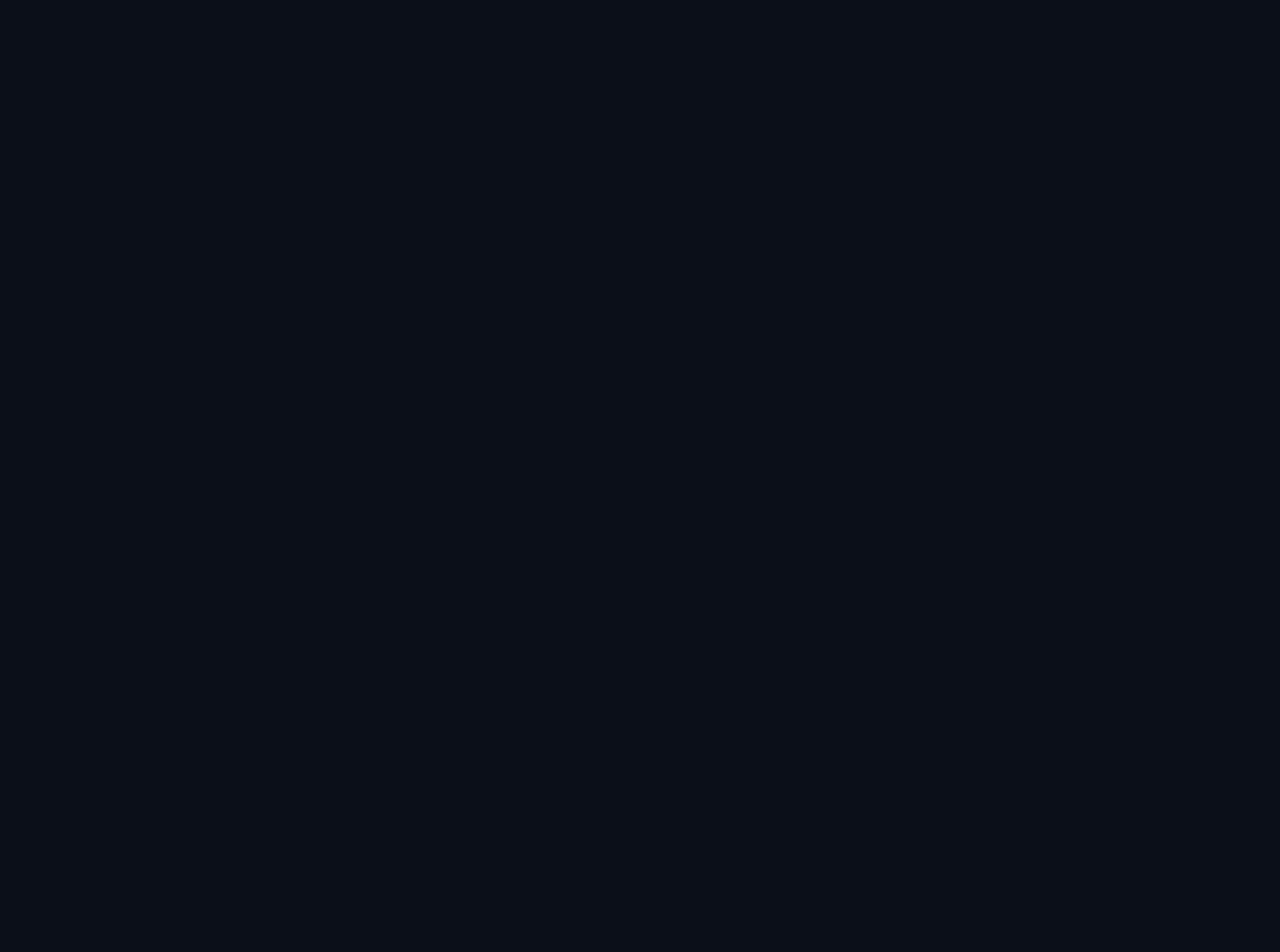
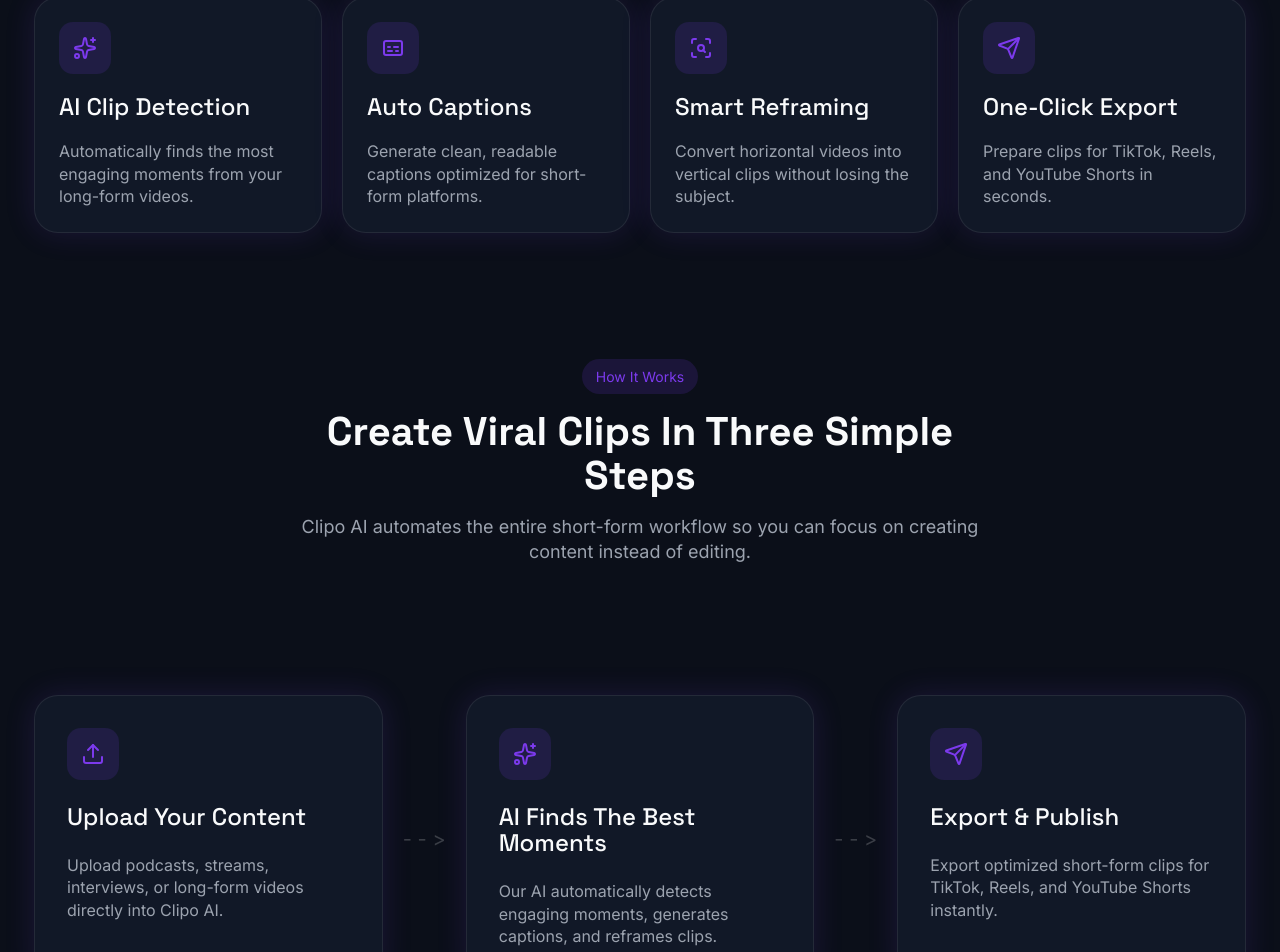
Before and after one commit to rinkashimee/clipo-ai, a React (Vite) app: page / in a window 1280 px wide. Shown: the part 1161-2113 px from the top of the page. Before the commit the page ends 800 px from the top, so only its background shows below. Built offline with nearby package versions, Linux system fonts and the light colour scheme.

Commit message:
feature and how it works sections

```diff
--- a/src/App.tsx
+++ b/src/App.tsx
@@ -1,11 +1,15 @@
 import { Navbar } from '@/sections/Navbar/Navbar';
 import { Hero } from '@/sections/Hero/Hero';
+import { Features } from '@/sections/Features/Features';
+import { HowItWorks } from '@/sections/HowItWorks/HowItWorks';
 
 export const App = () => {
   return (
     <>
       <Navbar />
       <Hero />
+      <Features />
+      <HowItWorks />
     </>
   );
 };
--- /dev/null
+++ b/src/components/common/FeatureCard.tsx
@@ -0,0 +1,26 @@
+import type { LucideIcon } from 'lucide-react';
+import { Typography } from '@/components/ui/Typography';
+
+interface FeatureCardProps {
+  icon: LucideIcon;
+  title: string;
+  description: string;
+}
+
+export function FeatureCard({ icon: Icon, title, description }: FeatureCardProps) {
+  return (
+    <article className="feature-card">
+      <div className="icon-container">
+        <Icon size={24} />
+      </div>
+
+      <Typography as="h4" variant="h4" color="white" cursor="default">
+        {title}
+      </Typography>
+
+      <Typography variant="body-md" color="gray-400" cursor="default">
+        {description}
+      </Typography>
+    </article>
+  );
+}
--- /dev/null
+++ b/src/components/common/HowItWorksArrow.tsx
@@ -0,0 +1,3 @@
+export function HowItWorksArrow() {
+  return <div className="how-arrow">- - &gt;</div>;
+}
--- /dev/null
+++ b/src/components/common/HowItWorksCard.tsx
@@ -0,0 +1,27 @@
+import type { LucideIcon } from 'lucide-react';
+
+import { Typography } from '@/components/ui/Typography';
+
+interface HowItWorksCardProps {
+  icon: LucideIcon;
+  title: string;
+  description: string;
+}
+
+export function HowItWorksCard({ icon: Icon, title, description }: HowItWorksCardProps) {
+  return (
+    <article className="how-card">
+      <div className="icon-container">
+        <Icon size={24} />
+      </div>
+
+      <Typography as="h4" variant="h4" color="white" cursor="default">
+        {title}
+      </Typography>
+
+      <Typography variant="body-md" color="gray-400" cursor="default">
+        {description}
+      </Typography>
+    </article>
+  );
+}
--- /dev/null
+++ b/src/components/common/SectionHeader.tsx
@@ -0,0 +1,27 @@
+import { Typography } from '@/components/ui/Typography';
+
+interface SectionHeaderProps {
+  pilltext: string;
+  title: string;
+  description: string;
+}
+
+export function SectionHeader({ pilltext, title, description }: SectionHeaderProps) {
+  return (
+    <div className="mx-auto max-w-[720px] flex-col items-center text-center p-2.5">
+      <div className="title-pill">
+        <Typography variant="body-s" color="primary" cursor="default">
+          {pilltext}
+        </Typography>
+      </div>
+
+      <Typography as="h2" variant="h2" color="white" cursor="default" className="mt-4">
+        {title}
+      </Typography>
+
+      <Typography variant="body-lg" color="gray-400" cursor="default" className="mt-4">
+        {description}
+      </Typography>
+    </div>
+  );
+}
--- /dev/null
+++ b/src/data/howItWorks.ts
@@ -0,0 +1,22 @@
+import { Send, Sparkles, Upload } from 'lucide-react';
+
+export const HOW_IT_WORKS_STEPS = [
+  {
+    icon: Upload,
+    title: 'Upload Your Content',
+    description:
+      'Upload podcasts, streams, interviews, or long-form videos directly into Clipo AI.',
+  },
+  {
+    icon: Sparkles,
+    title: 'AI Finds The Best Moments',
+    description:
+      'Our AI automatically detects engaging moments, generates captions, and reframes clips.',
+  },
+  {
+    icon: Send,
+    title: 'Export & Publish',
+    description:
+      'Export optimized short-form clips for TikTok, Reels, and YouTube Shorts instantly.',
+  },
+];
--- /dev/null
+++ b/src/sections/Features/Features.tsx
@@ -0,0 +1,27 @@
+import { FeatureCard } from '@/components/common/FeatureCard';
+import { SectionHeader } from '@/components/common/SectionHeader';
+import { Container } from '@/components/ui/Container';
+import { FEATURES } from '@/data/features';
+
+export function Features() {
+  return (
+    <section id="features" className="pt-24">
+      <Container>
+        <div className="flex flex-col gap-16 p-2.5">
+          <SectionHeader
+            pilltext="Features"
+            title="Everything You Need To Create Viral Clips"
+            description="Powerful AI tools designed to help creators turn long videos into high-performing
+              short-form content."
+          />
+
+          <div className="grid gap-5 pt-14 md:grid-cols-2 lg:grid-cols-4">
+            {FEATURES.map((feature) => (
+              <FeatureCard key={feature.title} {...feature} />
+            ))}
+          </div>
+        </div>
+      </Container>
+    </section>
+  );
+}
--- /dev/null
+++ b/src/sections/HowItWorks/HowItWorks.tsx
@@ -0,0 +1,36 @@
+import { HowItWorksArrow } from '@/components/common/HowItWorksArrow';
+import { HowItWorksCard } from '@/components/common/HowItWorksCard';
+import { SectionHeader } from '@/components/common/SectionHeader';
+import { Container } from '@/components/ui/Container';
+import { HOW_IT_WORKS_STEPS } from '@/data/howItWorks';
+
+export function HowItWorks() {
+  return (
+    <section id="how-it-works" className="pt-24">
+      <Container>
+        <div className="flex flex-col gap-16 p-2.5">
+          <SectionHeader
+            pilltext="How It Works"
+            title="Create Viral Clips In Three Simple Steps"
+            description="Clipo AI automates the entire short-form workflow so you can focus on creating content
+              instead of editing."
+          />
+
+          <div className="hidden lg:grid lg:grid-cols-[1fr_auto_1fr_auto_1fr] lg:items-center lg:gap-5 lg:pt-14">
+            <HowItWorksCard {...HOW_IT_WORKS_STEPS[0]} />
+            <HowItWorksArrow />
+            <HowItWorksCard {...HOW_IT_WORKS_STEPS[1]} />
+            <HowItWorksArrow />
+            <HowItWorksCard {...HOW_IT_WORKS_STEPS[2]} />
+          </div>
+
+          <div className="grid gap-5 pt-14 lg:hidden">
+            {HOW_IT_WORKS_STEPS.map((step) => (
+              <HowItWorksCard key={step.title} {...step} />
+            ))}
+          </div>
+        </div>
+      </Container>
+    </section>
+  );
+}
--- a/src/sections/Navbar/Navbar.tsx
+++ b/src/sections/Navbar/Navbar.tsx
@@ -6,7 +6,7 @@ import { NAVIGATION_ITEMS } from '@/data/navigations';
 
 export function Navbar() {
   return (
-    <header className="py-6">
+    <header className="navbar py-6">
       <Container>
         <nav className="flex items-center justify-between">
           <Typography as="span" variant="h3" color="white" cursor="pointer">
--- a/src/styles/globals.css
+++ b/src/styles/globals.css
@@ -42,6 +42,15 @@ body {
     max-width: var(--container-width);
     margin-inline: auto;
     padding-inline: 1.5rem;
+  }
+
+  .navbar {
+    position: sticky;
+    top: 0;
+    z-index: 50;
+
+    background-color: rgba(11, 15, 25, 0.8);
+    backdrop-filter: blur(0.75rem);
   }
 
   .nav-link {
@@ -187,6 +196,84 @@ body {
     backdrop-filter: blur(1.25rem);
 
     transform: rotate(3deg);
+  }
+
+  .title-pill {
+    display: inline-flex;
+    width: fit-content;
+    align-items: center;
+    justify-content: center;
+
+    padding-inline: 0.875rem;
+    padding-block: 0.5rem;
+
+    border-radius: var(--pill-radius);
+    background-color: rgba(124, 58, 237, 0.15);
+  }
+
+  .icon-container {
+    display: inline-flex;
+    width: 3.25rem;
+    height: 3.25rem;
+    align-items: center;
+    justify-content: center;
+
+    border-radius: 0.875rem;
+    background: rgba(124, 58, 237, 0.14);
+    color: var(--primary);
+  }
+
+  .feature-card {
+    display: flex;
+    flex-direction: column;
+    gap: 1.25rem;
+
+    padding: 1.5rem;
+    border-radius: 1.5rem;
+    border: 1px solid var(--color-border-subtle);
+
+    background: var(--surface);
+    box-shadow: 0 0 30px 0 rgba(124, 58, 237, 0.15);
+
+    transition: all 300ms ease;
+  }
+
+  .feature-card:hover {
+    border-color: rgba(124, 58, 237, 0.35);
+    box-shadow: 0 0 1.875rem rgba(124, 58, 237, 0.12);
+    transform: translateY(-0.25rem);
+  }
+
+  .how-card {
+    display: flex;
+    flex-direction: column;
+    gap: 1.5rem;
+
+    min-height: 18rem;
+    padding: 2rem;
+    border-radius: 1.5rem;
+    border: 1px solid var(--color-border-subtle);
+
+    background: var(--surface);
+    box-shadow: 0 0 30px 0 rgba(124, 58, 237, 0.15);
+
+    transition: all 300ms ease;
+  }
+
+  .how-card:hover {
+    border-color: rgba(124, 58, 237, 0.35);
+    box-shadow: 0 0 1.875rem rgba(124, 58, 237, 0.12);
+    transform: translateY(-0.25rem);
+  }
+
+  .how-arrow {
+    display: flex;
+    align-items: center;
+    justify-content: center;
+
+    color: rgba(249, 250, 251, 0.2);
+    font-size: 1.25rem;
+    user-select: none;
   }
 
   .heading-xl {
```
